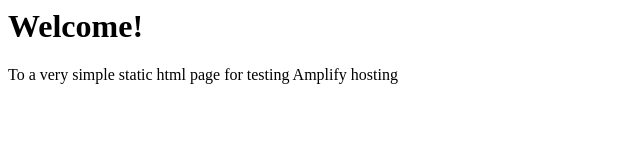
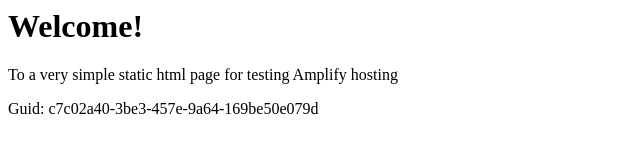
Before and after one commit to aws-aemilia-iad/Github-PR-Commit-Integration-Test-DoNotTouch-Gith-P5X5MO5I-v1-prod-us-east-1, a website: page src/index.html in a window 1280 px wide. Shown: the whole page, without its empty margins (0-640 px from the left). Drawn offline with Linux system fonts and the light colour scheme.

Commit message:
commit from integ tests

```diff
--- a/src/index.html
+++ b/src/index.html
@@ -1,3 +1,5 @@
+
+
 <html lang="en">
 
 <head>
@@ -10,6 +12,6 @@
 <body>
     <h1>Welcome!</h1>
     <p>To a very simple static html page for testing Amplify hosting</p>
-</body>
+    <p>Guid: c7c02a40-3be3-457e-9a64-169be50e079d</p></body>
 
 </html>
```
